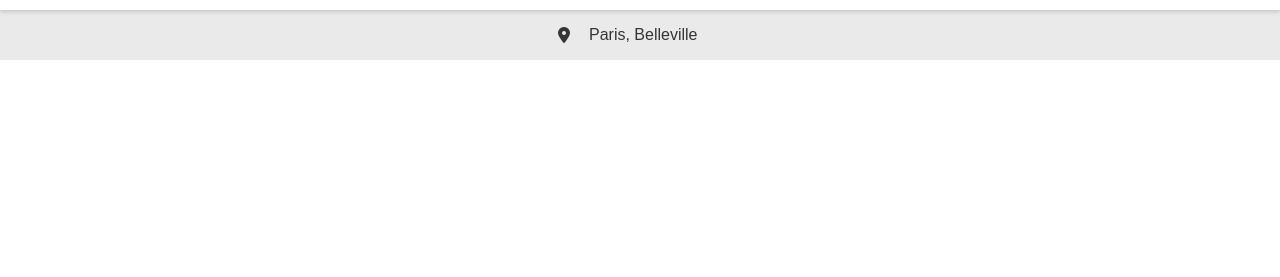
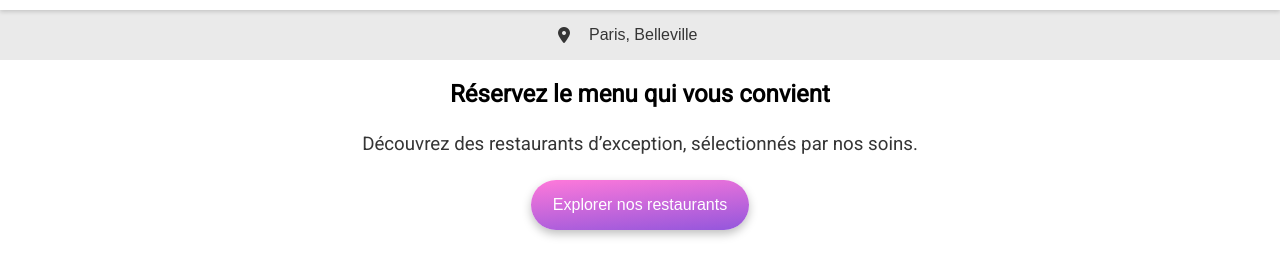
Before and after one commit to boris-pjr/Pujar_Boris_1_repository_012024, a website: page index.html in a window 1280 px wide. Shown: the part 51-328 px from the top of the page. Drawn offline with Linux system fonts and the light colour scheme; a web font is replaced by a local one.

Commit message:
intégration de la section explorer

```diff
--- a/index.html
+++ b/index.html
@@ -24,7 +24,12 @@
                 <i class="fa-solid fa-location-dot"></i>
                 <input type="search" value="Paris, Belleville">
             </form>
-            <!-- Section : Réservation -->
+            <!-- Section : Explorer -->
+            <section class="explorer">
+                <h1>Réservez le menu qui vous convient</h1>
+                <h3>Découvrez des restaurants d’exception, sélectionnés par nos soins.</h3>
+                <button>Explorer nos restaurants</button>
+            </section>
             <!-- Section : Fonctionnement -->
             <!-- Section : Restaurants -->
         </main>
--- a/scss/1_base/_base.scss
+++ b/scss/1_base/_base.scss
@@ -5,6 +5,10 @@ body {
 }
 
 h1 {
+    margin: 0;
+}
+
+h2 {
     margin: 0;
 }
 
--- a/scss/2_utils/_variables.scss
+++ b/scss/2_utils/_variables.scss
@@ -4,6 +4,7 @@ $tertiaire: #99E2D0;
 $bc-header:#FFFFFF;
 $txt-color:#000000;
 $icon-map: #353535;
+$txt-explorer: #353535;
 $txt-button: #FFFFFF;
 $bc-localisation: #EAEAEA;
 $bc-fonctionnement: #FFFFFF;
--- /dev/null
+++ b/scss/5_pages/page-accueil/_explorer.scss
@@ -0,0 +1,24 @@
+.explorer {
+    display: flex;
+    flex-direction: column;
+    align-items: center;
+    text-align: center;
+    gap: 25px;
+    padding: 20px 0 50px 0;
+
+    & h3 {
+       color: $txt-explorer;
+       font-weight: 300;
+    }
+
+    & button {
+        border-radius: 25px;
+        background: linear-gradient(175deg, #ff79da, #9356dc);
+        box-shadow: 0px 4px 10px 0px rgba(0, 0, 0, 0.25);
+        border: none;
+        color: $txt-button;
+        height: 50px;
+        width: 218px;
+        font-size: 16px;
+    }
+}
--- a/scss/main.scss
+++ b/scss/main.scss
@@ -3,3 +3,4 @@
 @import "./1_base/base";
 @import "./3_layouts/header";
 @import "./5_pages/page-accueil/localisation";
+@import "./5_pages/page-accueil/explorer";
```
Also changed, not shown: assets/css/main.css, 1 other file.
